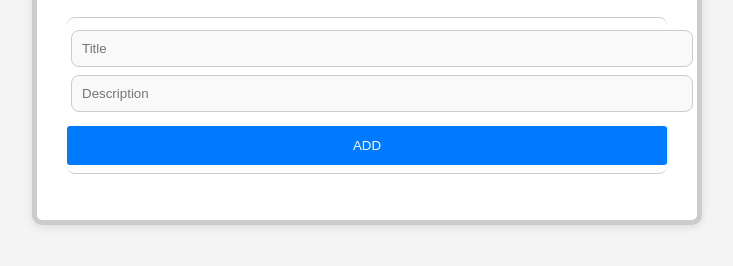
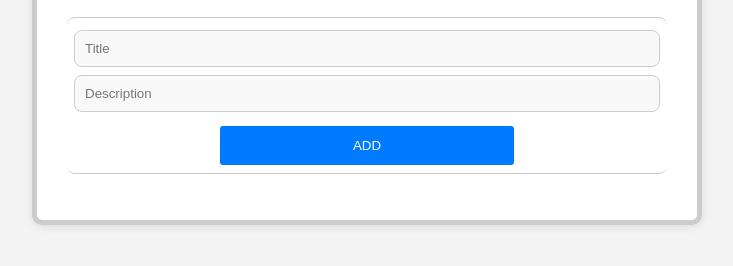
Before and after one commit to SathvikaNarla11/TaskManagementApp, a plain HTML site: page index.html in a window 1280 px wide. Shown: the part 122-388 px from the top of the page, without its empty margins (273-1006 px from the left). Drawn offline with Linux system fonts and the light colour scheme.

Commit message:
Update main.css

```diff
--- a/main.css
+++ b/main.css
@@ -39,7 +39,7 @@ h1 {
 }
 
 input[type="text"] {
-    width: 100%;
+    width: 94%;
     padding: 10px;
     color: #333; /* Dark Gray text */
     background-color: #f9f9f9; /* Very Light Gray background */
@@ -49,7 +49,7 @@ input[type="text"] {
 
 button {
     margin-top: 10px;
-    width: 100%;
+    width: 49%;
     padding: 12px;
     cursor: pointer;
     background-color: #007BFF; /* Corporate Blue button */
```
